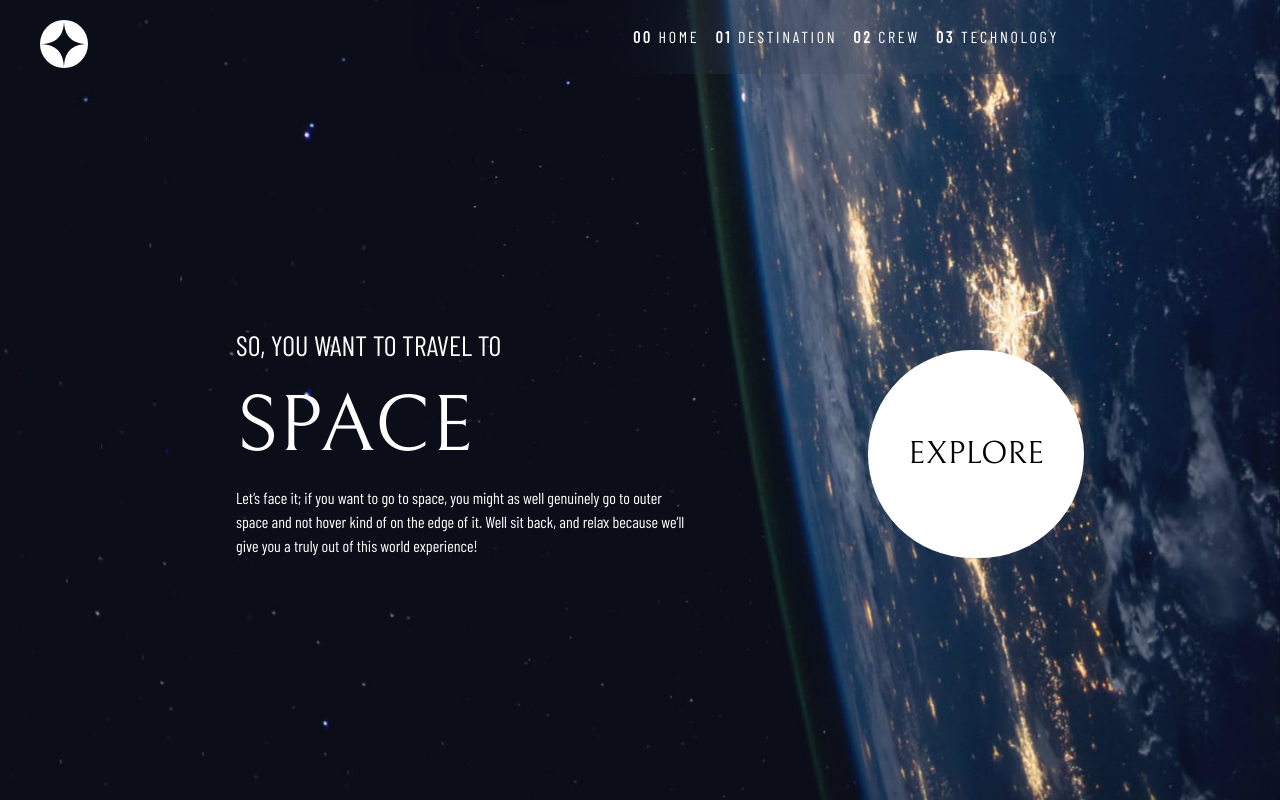
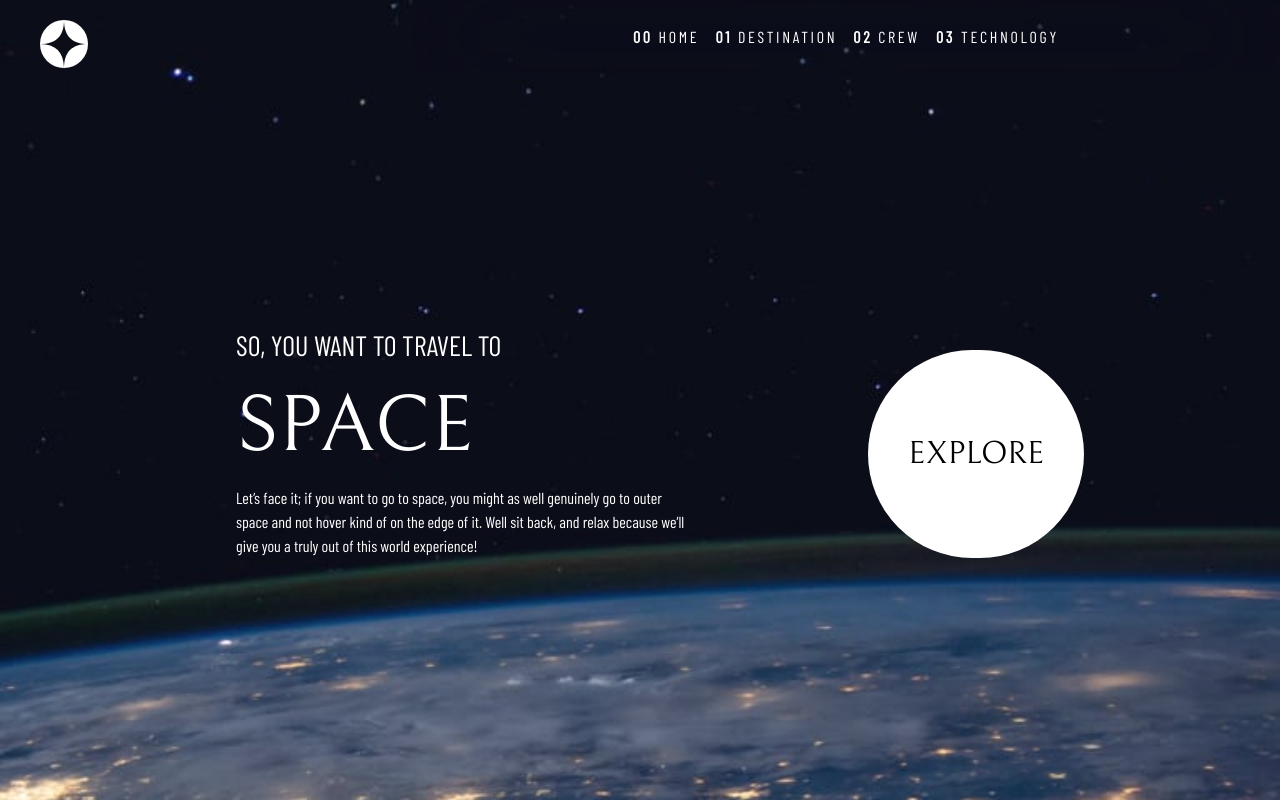
Before and after one commit to shartechs/fm-space-tourism-website, a React (Vite) app: page / in a window 1280 px wide. Built offline with nearby package versions, Linux system fonts and the light colour scheme.

Commit message:
added background images dynamically to all pages

```diff
--- a/src/components/Layout.jsx
+++ b/src/components/Layout.jsx
@@ -1,11 +1,23 @@
 import Navigation from "./Navigation/Navigation";
+import useScreenSize from "../hooks/useScreenSize";
 
 function Layout({ children, backgroundImageUrl }) {
-  console.log(backgroundImageUrl);
+  const { width, height } = useScreenSize();
+
+  const isMobile = width < 768;
+  const isTablet = Boolean(768 <= width && width < 1440);
+  console.log("isMobile", isMobile);
+  console.log("isTablet", isTablet);
   return (
     <div
       className={`min-h-screen p-8 md:pt-0 md:pr-0   md:pl-[40px] xl:pl-[55px] xl:pt-[55px] bg-cover bg-center `}
-      style={{ backgroundImage: `url(${backgroundImageUrl})` }}
+      style={
+        isMobile
+          ? { backgroundImage: `url(${backgroundImageUrl.mobile})` }
+          : isTablet
+          ? { backgroundImage: `url(${backgroundImageUrl.tablet})` }
+          : { backgroundImage: `url(${backgroundImageUrl.desktop})` }
+      }
     >
       <Navigation />
       {children}
--- a/src/routes/Crew.jsx
+++ b/src/routes/Crew.jsx
@@ -1,4 +1,11 @@
+import Layout from "../components/Layout";
+const backgroundImages = {
+  mobile: "src/assets/images/crew/background-crew-mobile.jpg",
+  tablet: "src/assets/images/crew/background-crew-tablet.jpg",
+  desktop: "src/assets/images/crew/background-crew-desktop.jpg",
+};
+
 function Crew() {
-  return <div>Crew</div>;
+  return <Layout backgroundImageUrl={backgroundImages}>Crew</Layout>;
 }
 export default Crew;
--- a/src/routes/Destination.jsx
+++ b/src/routes/Destination.jsx
@@ -1,6 +1,11 @@
 import Layout from "../components/Layout";
+const backgroundImages = {
+  mobile: "src/assets/images/destination/background-destination-mobile.jpg",
+  tablet: "src/assets/images/destination/background-destination-tablet.jpg",
+  desktop: "src/assets/images/destination/background-destination-desktop.jpg",
+};
 
 const Destination = () => {
-  return <Layout>Destination</Layout>;
+  return <Layout backgroundImageUrl={backgroundImages}>Destination</Layout>;
 };
 export default Destination;
--- a/src/routes/Home.jsx
+++ b/src/routes/Home.jsx
@@ -1,9 +1,15 @@
 import Layout from "../components/Layout";
 import { Outlet } from "react-router-dom";
 
+const backgroundImages = {
+  mobile: "src/assets/images/home/background-home-mobile.jpg",
+  tablet: "src/assets/images/home/background-home-tablet.jpg",
+  desktop: "src/assets/images/home/background-home-desktop.jpg",
+};
+
 function Home() {
   return (
-    <Layout backgroundImageUrl="src/assets/images/home/background-home-desktop.jpg">
+    <Layout backgroundImageUrl={backgroundImages}>
       <div className=" mt-[250px] flex justify-between container">
         <div className="flex flex-col w-[450px]">
           <h5 className="text-white font-barlow text-h5-mobile md:text-h5-tablet lg:text-h5-desktop">
--- a/src/routes/Technology.jsx
+++ b/src/routes/Technology.jsx
@@ -1,4 +1,12 @@
+import Layout from "../components/Layout";
+
+const backgroundImages = {
+  mobile: "src/assets/images/technology/background-technology-mobile.jpg",
+  tablet: "src/assets/images/technology/background-technology-tablet.jpg",
+  desktop: "src/assets/images/technology/background-technology-desktop.jpg",
+};
+
 function Technology() {
-  return <div>Technology</div>;
+  return <Layout backgroundImageUrl={backgroundImages}>Technology</Layout>;
 }
 export default Technology;
```
